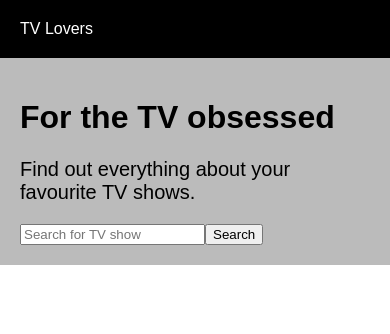
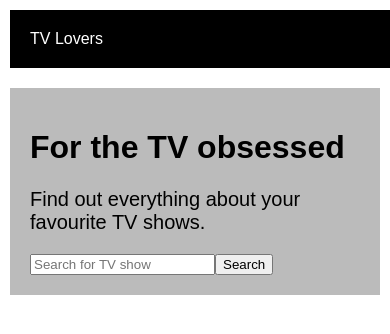
Before and after one commit to JackCo100/tv-app, a React (Vite) app: page / in a window 390 px wide. Shown: the top 334 px of the page. Built offline with nearby package versions, Linux system fonts and the light colour scheme.

Commit message:
Move searchbar into module and modulecss

```diff
--- a/src/App.css
+++ b/src/App.css
@@ -1,10 +1,3 @@
-#searchBar{
-    background-color: rgb(187, 187, 187);
-    max-width: 1200px;
-    margin: auto;
-    padding: 20px;
-}
-
 
 
 p, h1, h2, h3, h4, h5{
@@ -46,3 +39,9 @@ body {
 .detailImage img{
     max-width: 250px;
 }
+
+@media only screen and (max-width: 600px) {
+  body {
+    margin: 10px;
+  }
+}
--- /dev/null
+++ b/src/components/SearchBar.jsx
@@ -0,0 +1,13 @@
+import styles from './SearchBar.module.css'
+export default function SearchBar( {handleSearch, searchTerm, handleSearchTermChange}){
+    return(
+    <div id={styles.searchBar}>
+        <h1>For the TV obsessed</h1>
+        <p>Find out everything about your favourite TV shows.</p>
+        <form onSubmit={handleSearch}>
+          <input value={searchTerm} onChange={handleSearchTermChange} type="text" placeholder="Search for TV show" />
+          <button type="submit">Search </button>
+        </form>
+      </div>
+    )
+}
--- /dev/null
+++ b/src/components/SearchBar.module.css
@@ -0,0 +1,6 @@
+#searchBar{
+    background-color: rgb(187, 187, 187);
+    max-width: 1200px;
+    margin:  20px auto;
+    padding: 20px;
+}
--- a/src/routes/root.jsx
+++ b/src/routes/root.jsx
@@ -4,6 +4,7 @@ import Navbar from '../Components/Navbar'
 import { useState, useEffect } from 'react'
 //import 'bootstrap/dist/css/bootstrap.min.css';
 import axios from 'axios'
+import SearchBar from '../components/SearchBar';
 
 function ResultsContainer({results, showResults, searchTerm}){
   if (showResults == true)
@@ -57,8 +58,8 @@ function Root() {
         </Container>
   </Navbar>*/}
   <Navbar />
-
-      <div id="searchBar">
+      <SearchBar handleSearch={handleSearch} searchTerm={searchTerm} handleSearchTermChange={handleSearchTermChange}/>
+      {/*<div id="searchBar">
         <h1>For the TV obsessed</h1>
         <p>Find out everything about your favourite TV shows.</p>
         <form onSubmit={handleSearch}>
@@ -66,7 +67,7 @@ function Root() {
           <button type="submit">Search </button>
         </form>
       </div>
-        {/* <SearchForm value = {searchTerm} onChange = {handleSearchTermChange} onSubmit={handleSearch}/>
+         <SearchForm value = {searchTerm} onChange = {handleSearchTermChange} onSubmit={handleSearch}/>
         <Form onSubmit = {handleSearch}>
           <Form.Group className="mb-3" controlId="formSearch">
             <Row>
```
